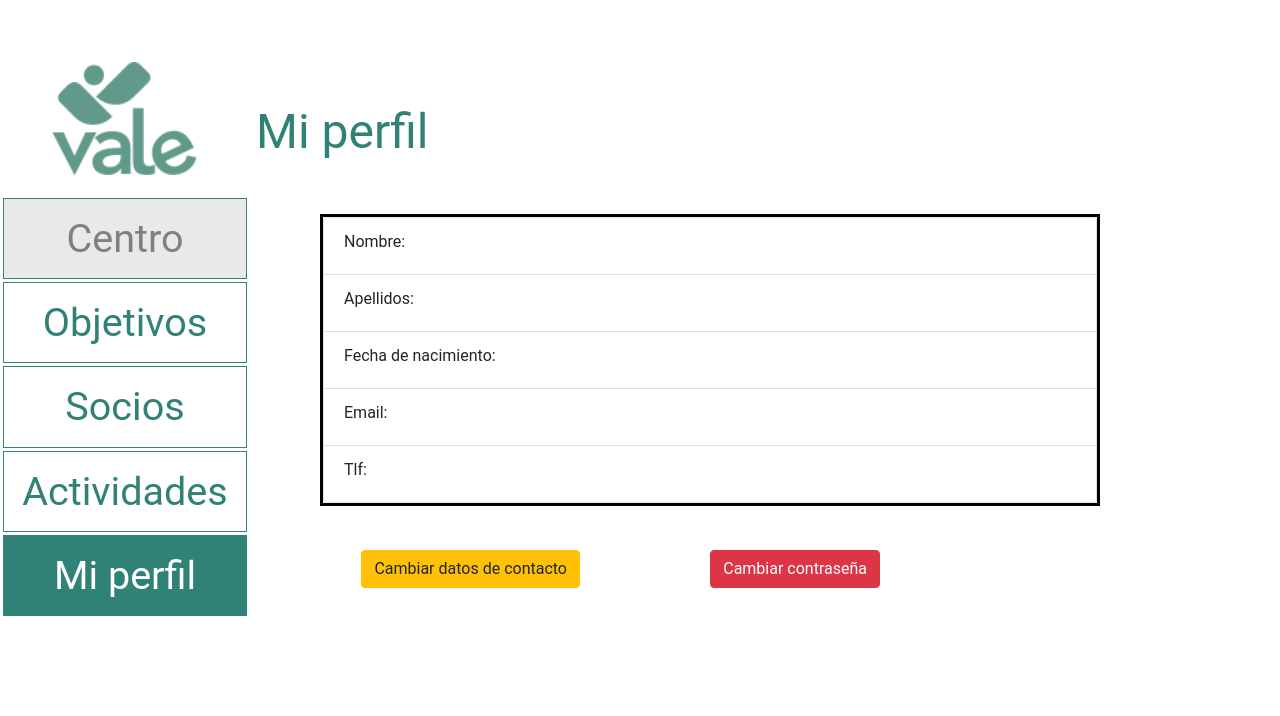
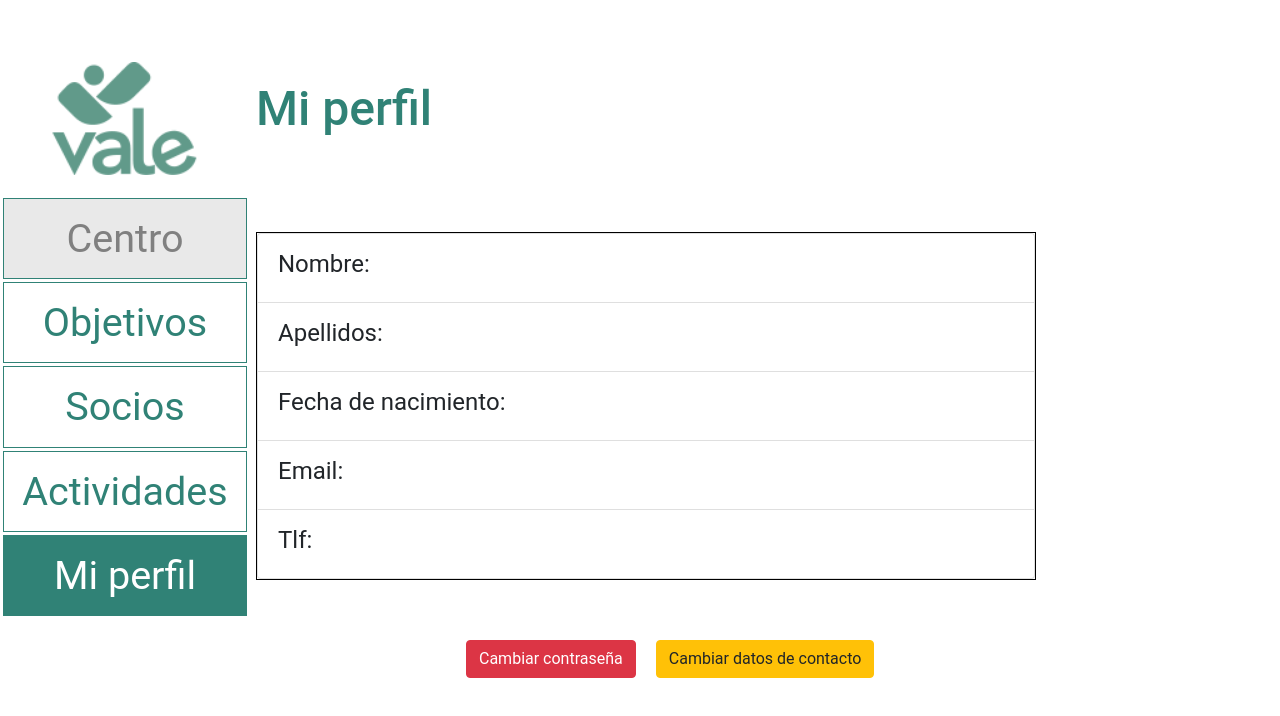
Before and after one commit to MigueCc99/DGP, an Angular app in the folder WebVale/: page /perfil in a window 1280 px wide. Shown: the top 716 px of the page. Built offline with nearby package versions, Linux system fonts and the light colour scheme; no server answers.

Commit message:
Servicio para recuperar las actividades y objetivos de un socio

```diff
--- a/WebVale/src/app/components/pages/perfil-page/perfil-page.component.css
+++ b/WebVale/src/app/components/pages/perfil-page/perfil-page.component.css
@@ -1,40 +1,18 @@
-h1 {
-    position: sticky;
-    width: 440px;
-    height: 52px;
-    left: 100px;
-    top: 237px;
 
-    font-family: Roboto;
-    font-style: normal;
-    font-weight: normal;
-    font-size: 48px;
-    line-height: 56px;
-
-    color: #308276;
-
-}
 
 .contenedor{
-    position:  absolute;
     width: 780px;
     height: auto;
     left: 20px;
-    margin:300px;
-    margin-top: 50px;
-    border: 3px solid #000000;
+    margin: 50px 0px ;
+    border: 1px solid #000000;
     box-sizing: border-box;
 }
 
-.btn{
-    position: absolute;
-    top: 550px;
+.botones{
+    margin-left: 200px;
 }
 
-.btn-danger{
-    right:400px;
+.btn{
+    margin: 10px;
 }
-
-.btn-warning{
-    right:700px;
-}
--- a/WebVale/src/app/components/pages/perfil-page/perfil-page.component.html
+++ b/WebVale/src/app/components/pages/perfil-page/perfil-page.component.html
@@ -18,7 +18,7 @@
             </ul>
         </div>
 
-        <div class="row">
+        <div class="row botones">
             <button type="button" class="btn btn-danger">Cambiar contraseña</button>
             <button type="button" class="btn btn-warning">Cambiar datos de contacto</button>
         </div>
--- a/WebVale/src/app/components/pages/socio-info-page/socio-info-page.component.html
+++ b/WebVale/src/app/components/pages/socio-info-page/socio-info-page.component.html
@@ -1 +1,23 @@
-<p>socio-info-page works!</p>
+<div class="general-wrapper">
+    <!-- Sidebar -->
+    <app-nav-menu></app-nav-menu>
+    <!-- Page Content -->
+    <div class="content">
+        <div class="prelistado">
+            <h1>{{socio.nombre}} {{socio.apellidos}}</h1>
+            <br>
+        </div>
+
+        <div class="d-flex flex-nowrap">
+            <div class="order-3 p-2">
+                <img src="../../../../assets/actividad.png" class="img-fluid" style="max-width: 20%; height: auto; " alt="Responsive image">
+                Objetivos
+            </div>
+            <div class="order-2 p-2">
+                <img src="../../../../assets/medalla.png" style="max-width: 15%; height: auto; " class="img-fluid" alt="Responsive image">
+                Actividades
+            </div>
+        </div>
+
+    </div>
+</div>
--- a/WebVale/src/app/components/pages/socio-info-page/socio-info-page.component.ts
+++ b/WebVale/src/app/components/pages/socio-info-page/socio-info-page.component.ts
@@ -1,4 +1,7 @@
 import { Component, OnInit } from '@angular/core';
+import { ActivatedRoute, Router } from '@angular/router';
+import { Socio } from 'src/app/models/Socio';
+import { SociosService } from 'src/app/services/socios.service';
 
 @Component({
   selector: 'app-socio-info-page',
@@ -7,9 +10,18 @@ import { Component, OnInit } from '@angular/core';
 })
 export class SocioInfoPageComponent implements OnInit {
 
-  constructor() { }
+  socio : any = new Socio();
+
+  constructor(private sociosService: SociosService, private router: Router, private activeRoute : ActivatedRoute) { }
 
   ngOnInit(): void {
+    const {id} = this.activeRoute.snapshot.params;
+   this.sociosService.getSocio(id)
+    .subscribe(
+      res => {
+        this.socio = res;
+      }
+    );
   }
 
 }
--- a/WebVale/src/app/models/Socio.ts
+++ b/WebVale/src/app/models/Socio.ts
@@ -1,8 +1,15 @@
-export interface Socio {
+export class Socio implements Object{
     id: number;
     nombre: string;
     apellidos: string;
     contrasena?: string;
     nacimiento?: string;
     toggle?: boolean;
+
+    constructor() {
+        this.id = 0;
+        this.nombre = "";
+        this.apellidos = "";
+        this.toggle=false;
+    }
 }
--- a/WebVale/src/app/services/socios.service.ts
+++ b/WebVale/src/app/services/socios.service.ts
@@ -12,4 +12,16 @@ export class SociosService {
   getSocios(){
     return this.http.get(`${this.API_URI}/`)
   }
+
+  getSocio(id : number){
+    return this.http.get(`${this.API_URI}/${id}`)
+  }
+
+  getActividadesSocio(id : number){
+    return this.http.get(`${this.API_URI}/${id}/actividades`)
+  }
+
+  getObjetivosSocio(id : number){
+    return this.http.get(`${this.API_URI}/${id}/objetivos`)
+  }
 }
--- a/WebVale/src/styles.css
+++ b/WebVale/src/styles.css
@@ -2,6 +2,7 @@
 body {
     font-family: Roboto;
     --verde-institucional: rgb(48, 130, 118);
+    font-size: 24px;
 }
 
 /* Estilo de las páginas */
```
Also changed, not shown: WebVale/src/assets/actividad.png (added), WebVale/src/assets/medalla.png (added).
